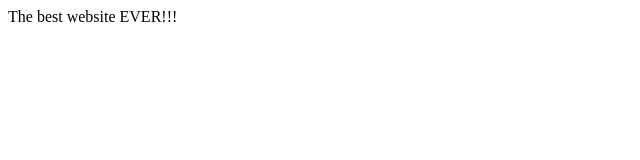
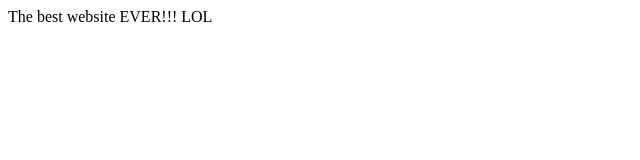
Before and after one commit to AidanACM/AidanACM.github.io, a plain HTML site: page hello/index.html in a window 1280 px wide. Shown: the full height of the page, 0-640 px from the left. Drawn offline with Linux system fonts and the light colour scheme.

Commit message:
Update index.html

```diff
--- a/hello/index.html
+++ b/hello/index.html
@@ -6,7 +6,7 @@
 </head>
 
 <body>
-The best website EVER!!!
+The best website EVER!!! LOL
 </body>
 
 </html>
```
